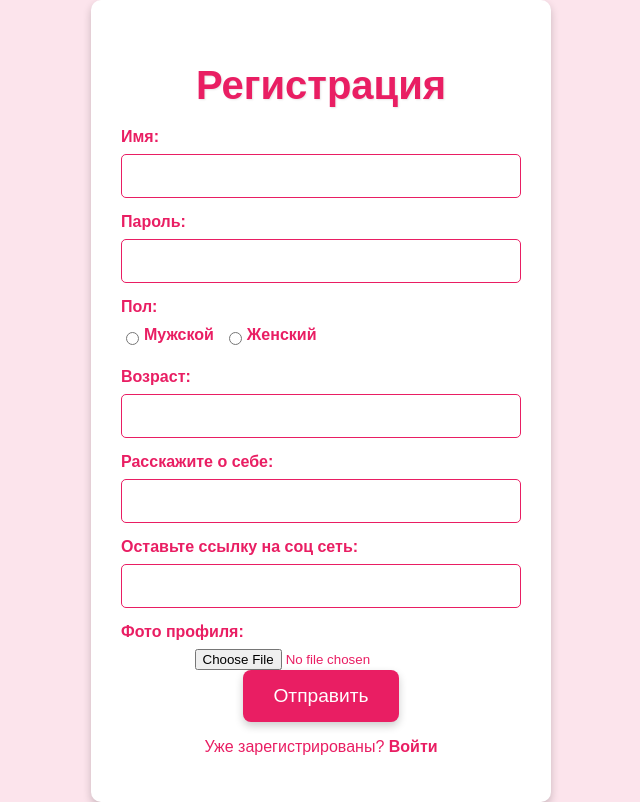
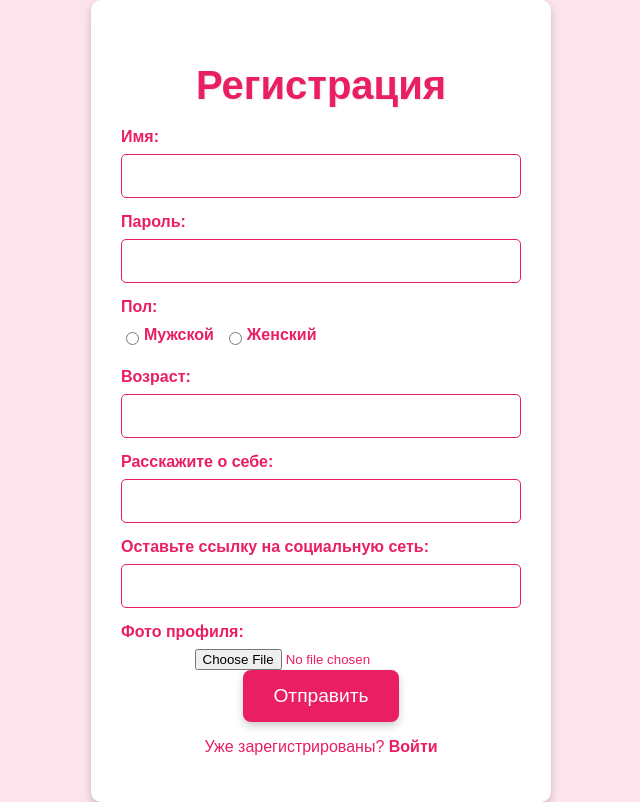
Before and after one commit to qwiqw/Russian-Tinder, a Flask app: page /register in a window 1280 px wide. Shown: the whole page, without its empty margins (319-959 px from the left). Run offline with Flask 3, Linux system fonts and the light colour scheme.

Commit message:
Update register.html

```diff
--- a/templates/register.html
+++ b/templates/register.html
@@ -127,7 +127,7 @@
             <label for="additionally">Расскажите о себе:</label>
             <input type="text" id="additionally" name="additionally" required><br>
 
-            <label for="link">Оставьте ссылку на соц сеть:</label>
+            <label for="link">Оставьте ссылку на социальную сеть:</label>
             <input type="text" id="link" name="link" required><br>
 
             <label for="image">Фото профиля:</label>
```
